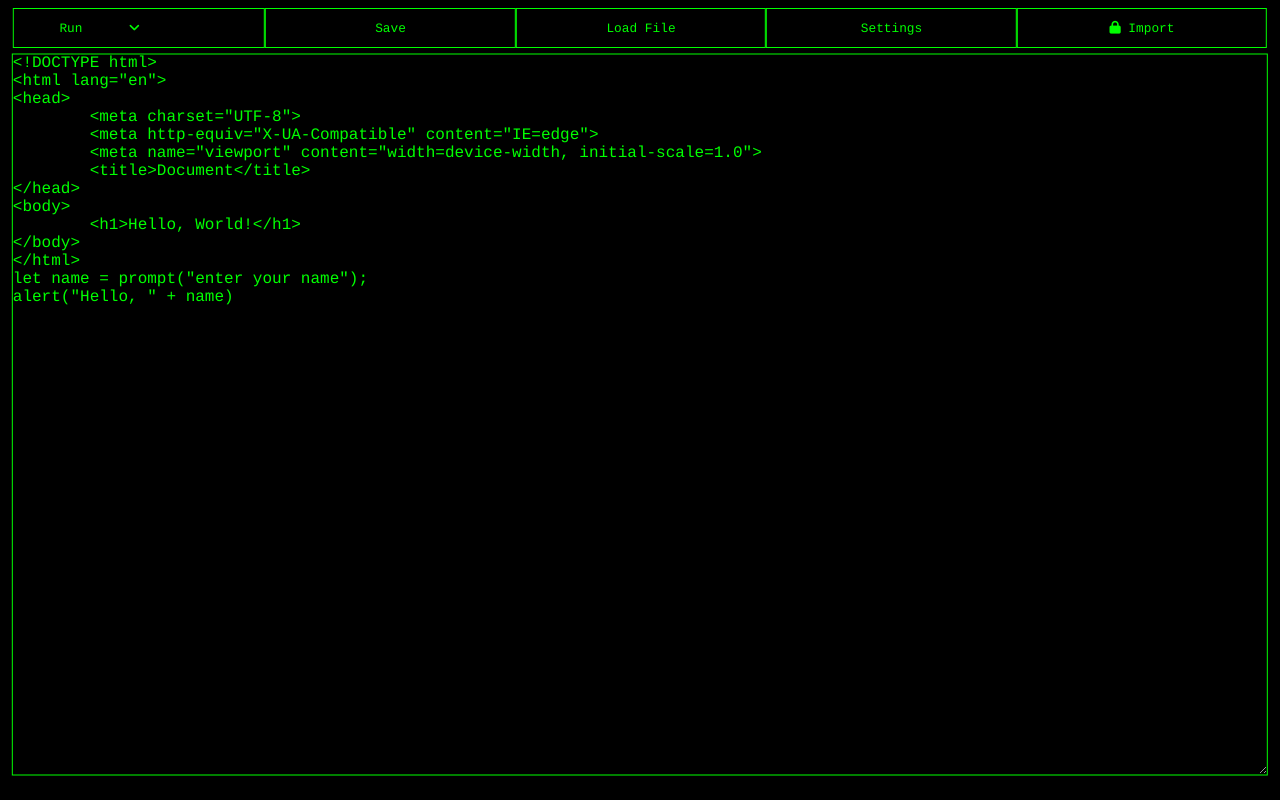
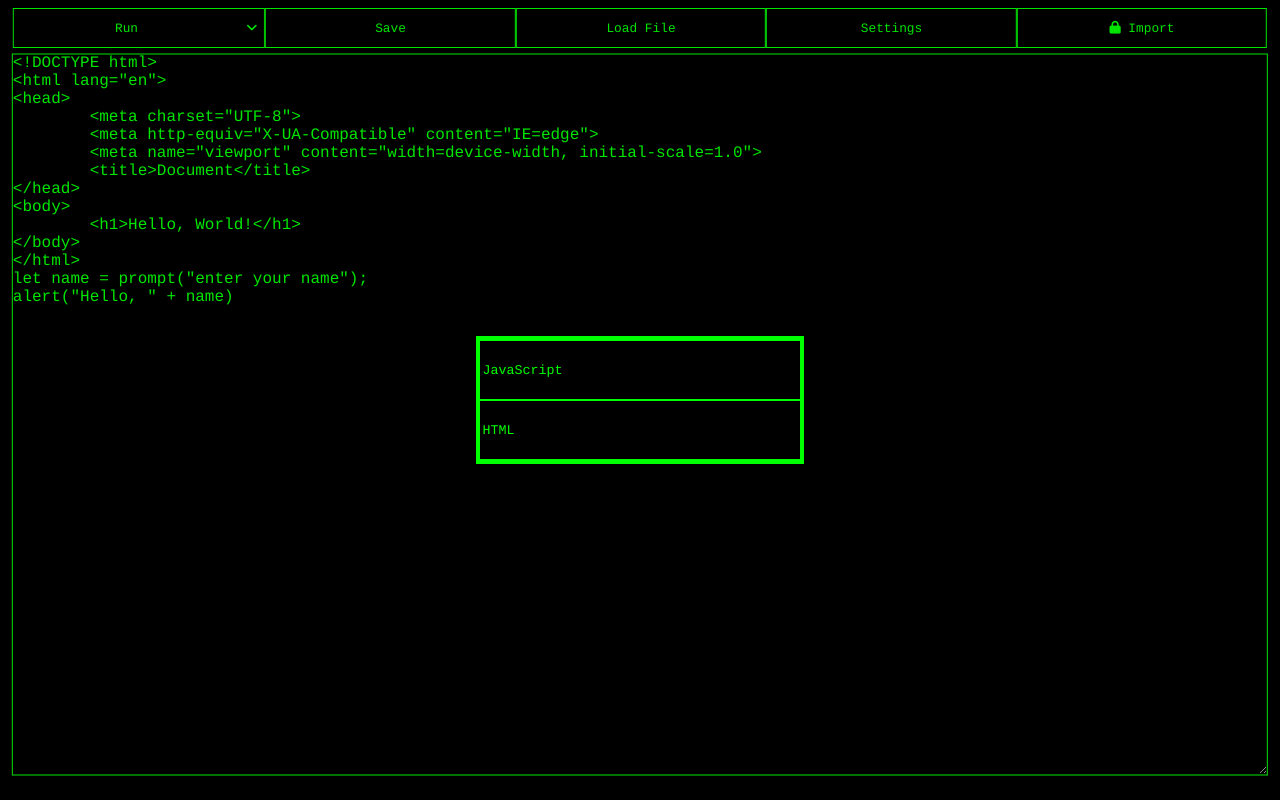
Before and after one commit to Ritwik2008/Hacker-Pallet, a plain HTML site: page index.html in a window 1280 px wide. Both pictures are taken after a click on the button 251 px from the left and 28 px from the top of the page. Drawn offline with Linux system fonts and the light colour scheme.

Commit message:
done pal

```diff
--- a/index.html
+++ b/index.html
@@ -13,12 +13,7 @@
         <ol>
             <li class="toolbar-option">
                 <button class="toolbar-option-btn" id="run-btn">Run</button>
-                <button id="lang-select"><i class="fa-solid fa-angle-down"></i>
-                </button>
-                    <ul id="lang-nav" class="hide-nav">
-                        <li><button class="langNavBtns">JavaScript</button></li>
-                        <li><button class="langNavBtns">HTML</button></li>
-                    </ul>
+                <button id="lang-select"><i class="fa-solid fa-angle-down"></i></button>
             </li>
             <li class="toolbar-option"><button class="toolbar-option-btn" id="save-btn">Save</button></li>
             <li class="toolbar-option"><button class="toolbar-option-btn" id="load-btn">Load File</button>
@@ -28,7 +23,14 @@
             <li class="toolbar-option"><button class="toolbar-option-btn"><i class="fa-solid fa-lock"></i> Import</button></li>
         </ol>
     </nav>
-        <dialog id="file-popup">
+        <dialog class="selection-popup" id="lang-popup">
+            <ul id="lang-nav">
+                <!-- <h6>Choose a Language</h6> -->
+                <li><button class="langNavBtns">JavaScript</button></li>
+                <li><button class="langNavBtns">HTML</button></li>
+            </ul>
+        </dialog>
+        <dialog class="selection-popup" id="file-popup">
             <ol id="file-nav" class="show-nav">
                 <li data-filebar="zdxc" class="file-select-btn">
                     <button class="file-nav-li-btn" onclick="()=>{editor.value = giveDemo(`html demo`)}">
@@ -50,13 +52,13 @@
     <div id="prompt-body">
         <textarea id="code-prompt" spellcheck="false" grammarcheck="false"></textarea>
     </div>
-    <dialog id="save-popup">
+    <dialog class="selection-popup" id="save-popup">
         <div>
             <form method="dialog"><input type="text" id="save-name-input" ><button type="submit">SAVE</button></form>
         </div>
     </dialog>
 </body>
-    <dialog id="setting-popup">
+    <dialog class="selection-popup" id="setting-popup">
         <div>
             <form method="dialog" >
                 <div id="color-selection">
--- a/index.js
+++ b/index.js
@@ -19,7 +19,7 @@ const UnitValueInput = document.getElementById("unit-value-input");
 const saveInput = document.getElementById("save-name-input");
 const langSelect = document.getElementById("lang-select");
 const fileDialog = document.getElementById("file-popup");
-// const fileDialog = document.getElementById("file-popup");
+const langDialog = document.getElementById("lang-popup");
 const langNav = document.getElementById("lang-nav");
 window.onresize = () => {document.documentElement.style.setProperty('--unit', unit * unit/window.innerWidth+"px")}
 editor.addEventListener('keydown', function(e) {
@@ -76,9 +76,9 @@ run_btn.addEventListener("click", () => {
 loadBtn.addEventListener('click', () => {loadCode();fileDialog.showModal()})
 settingBtn.addEventListener('click', () => setting_popup.showModal())
 settingSubmitBtn.addEventListener('click', settings)
-langSelect.addEventListener('click', () => {langNav.style.display = langNav.style.display !== 'flex' ? 'flex': 'none';editor.classList.toggle("z-hide")})
-langNav.children[0].addEventListener('click', () => {langNav.style.display = 'none';language = "JavaScript"})
-langNav.children[1].addEventListener('click', () => {langNav.style.display = 'none';language = "HTML"})
+langSelect.addEventListener('click', () => {langDialog.showModal();})
+langNav.children[0].addEventListener('click', () => {langDialog.close();language = "JavaScript"})
+langNav.children[1].addEventListener('click', () => {langDialog.close();language = "HTML"})
 const file_key = "hacker-prompt-saved-files-key-code"
 if (localStorage.getItem(file_key) === null) {localStorage.setItem(file_key,JSON.stringify({"html demo":`<!DOCTYPE html>\n<html lang="en">\n<head>\n\t<meta charset="UTF-8">\n\t<meta http-equiv="X-UA-Compatible" content="IE=edge">\n\t<meta name="viewport" content="width=device-width, initial-scale=1.0">\n\t<title>Document</title>\n</head>\n<body>\n\t<h1>Hello, World!</h1>\n</body>\n</html>\n`,"JS demo":"let name = prompt(\"enter your name\");\nalert(\"Hello, \" + name)"}))}
 // localStorage.geItem(file_key,'{}')
--- a/style.css
+++ b/style.css
@@ -71,19 +71,21 @@ body{background:var(--back);}
 }
 #file-popup {margin: auto;}
 #file-nav li {display: inline-flex;}
+#lang-popup {margin: auto;}
 #lang-nav li:hover,#lang-nav li > button:hover,#file-nav li > button:hover {background-color: var(--fore);color: var(--back);}
 #lang-nav li > button ,#file-nav li > button {padding:0 0.2vw;width:100%;height:100%;background-color: var(--back);color: var(--fore);border:none;text-align: left;}
 #lang-nav::-webkit-scrollbar ,#file-nav::-webkit-scrollbar {background-color: transparent;}
 #lang-nav::-webkit-scrollbar-corner ,#file-nav::-webkit-scrollbar-corner {outline:none;background-color: transparent;visibility:none;}
 #lang-nav::-webkit-scrollbar-thumb ,#file-nav::-webkit-scrollbar-thumb {background-color:var(--fore);border-radius:calc(10 * var(--unit));}
 #lang-nav {
-    display: none;
+    display: flex;
     flex-direction: column;
     justify-content: flex-start;
     align-items: flex-start;
-    width:30vmin;
+    width:40vmin;
     height:15vmin;
-    translate: 19vw 5vh ;
+    margin:auto;
+    /* translate: 19vw 5vh ; */
 } #lang-nav li {height:100%;}
 #setting-popup {
     width:20vmax;
```
